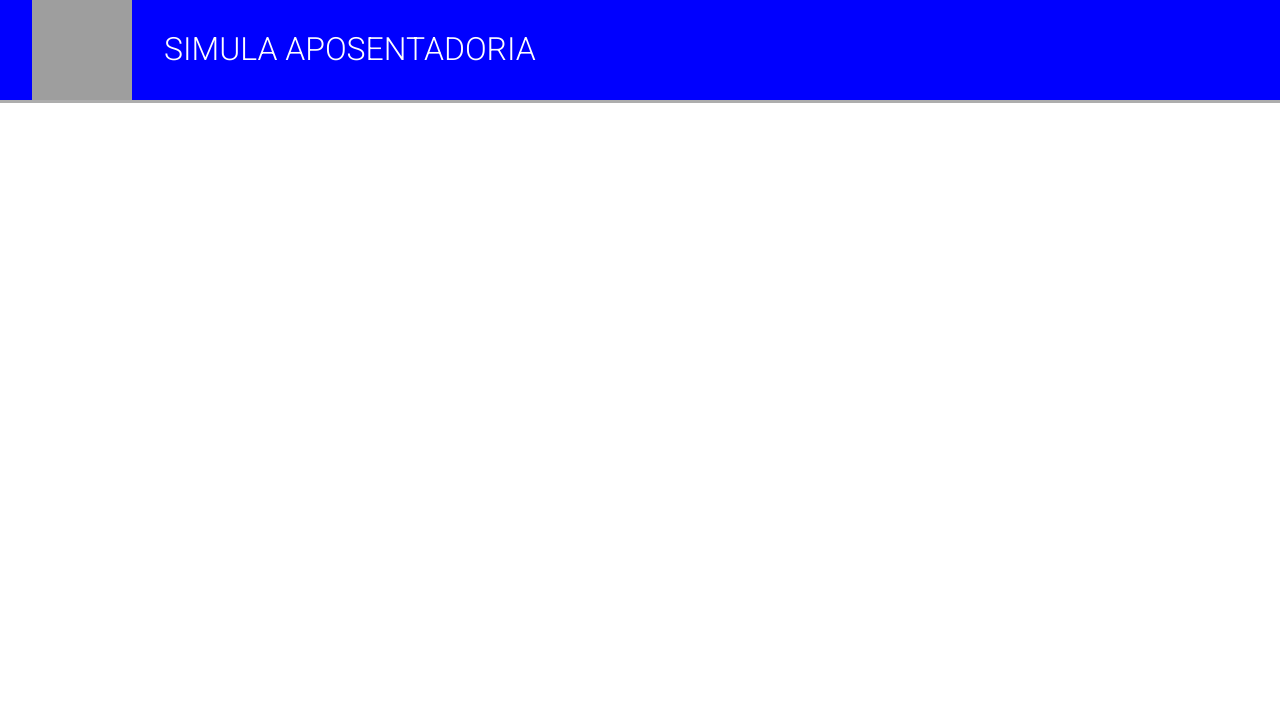
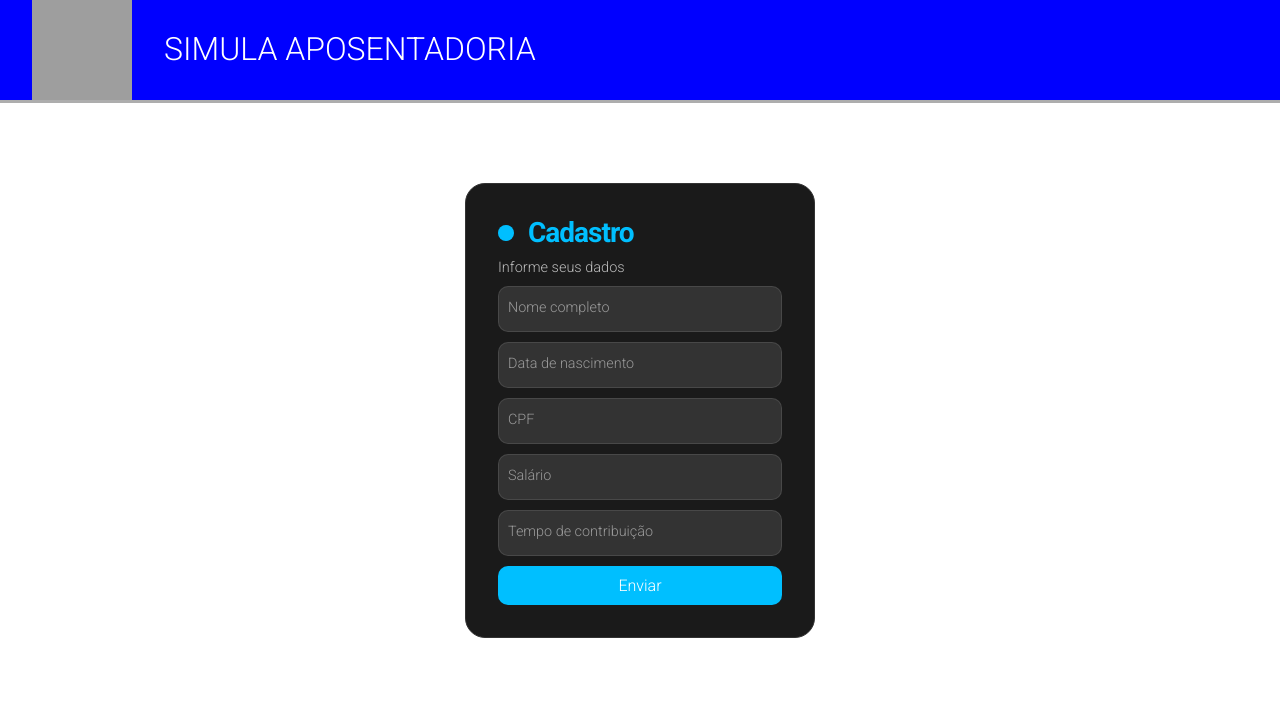
Before and after one commit to Eduvale007/Projeto_2semestre_c.c, a plain HTML site: page index.html in a window 1280 px wide. Drawn offline with Linux system fonts and the light colour scheme; grey boxes are pictures that could not be loaded.

Commit message:
criacao Formulario

```diff
--- /dev/null
+++ b/css/form.css
@@ -0,0 +1,145 @@
+.main__form{
+    display: flex;
+    justify-content: center;
+    padding: 5rem;
+    width: 100%;
+}
+
+.form {
+    display: flex;
+    flex-direction: column;
+    gap: 10px;
+    max-width: 350px;
+    width: 100%;
+    padding: 2rem;
+    border-radius: 20px;
+    position: relative;
+    background-color: #1a1a1a;
+    color: #fff;
+    border: 1px solid #333;
+  }
+
+  .title {
+    font-size: 28px;
+    font-weight: 600;
+    letter-spacing: -1px;
+    position: relative;
+    display: flex;
+    align-items: center;
+    padding-left: 30px;
+    color: #00bfff;
+  }
+
+  .title::before {
+    width: 18px;
+    height: 18px;
+  }
+
+  .title::after {
+    width: 18px;
+    height: 18px;
+    animation: pulse 1s linear infinite;
+  }
+
+  .title::before,
+  .title::after {
+    position: absolute;
+    content: "";
+    height: 16px;
+    width: 16px;
+    border-radius: 50%;
+    left: 0px;
+    background-color: #00bfff;
+  }
+
+  .message,
+  .signin {
+    font-size: 14.5px;
+    color: rgba(255, 255, 255, 0.7);
+  }
+
+  .signin {
+    text-align: center;
+  }
+
+  .signin a:hover {
+    text-decoration: underline royalblue;
+  }
+
+  .signin a {
+    color: #00bfff;
+  }
+
+  .flex {
+    display: flex;
+    width: 100%;
+    gap: 6px;
+  }
+
+  .form label {
+    position: relative;
+  }
+
+  .form label .input {
+    background-color: #333;
+    color: #fff;
+    width: 100%;
+    padding: 20px 05px 05px 10px;
+    outline: 0;
+    border: 1px solid rgba(105, 105, 105, 0.397);
+    border-radius: 10px;
+  }
+
+  .form label .input + span {
+    color: rgba(255, 255, 255, 0.5);
+    position: absolute;
+    left: 10px;
+    top: 0px;
+    font-size: 0.9em;
+    cursor: text;
+    transition: 0.3s ease;
+  }
+
+  .form label .input:placeholder-shown + span {
+    top: 12.5px;
+    font-size: 0.9em;
+  }
+
+  .form label .input:focus + span,
+  .form label .input:valid + span {
+    color: #00bfff;
+    top: 0px;
+    font-size: 0.7em;
+    font-weight: 600;
+  }
+
+  .input {
+    font-size: medium;
+  }
+
+  .submit {
+    border: none;
+    outline: none;
+    padding: 10px;
+    border-radius: 10px;
+    color: #fff;
+    font-size: 16px;
+    transform: .3s ease;
+    background-color: #00bfff;
+  }
+
+  .submit:hover {
+    background-color: #00bfff96;
+  }
+
+  @keyframes pulse {
+    from {
+      transform: scale(0.9);
+      opacity: 1;
+    }
+
+    to {
+      transform: scale(1.8);
+      opacity: 0;
+    }
+  }
--- a/index.html
+++ b/index.html
@@ -4,6 +4,7 @@
     <meta charset="UTF-8">
     <meta name="viewport" content="width=device-width, initial-scale=1.0">
     <link rel="stylesheet" href="css/header.css"/>
+    <link rel="stylesheet" href="css/form.css"/>
     <link rel="preconnect" href="https://fonts.googleapis.com">
 <link rel="preconnect" href="https://fonts.gstatic.com" crossorigin>
 <link href="https://fonts.googleapis.com/css2?family=Roboto:ital,wght@0,100;0,300;0,400;0,500;0,700;0,900;1,100;1,300;1,400;1,500;1,700;1,900&display=swap" rel="stylesheet">
@@ -15,7 +16,42 @@
         <h1>Simula Aposentadoria</h1>
     </header>
 
-    <main></main>
+    <main>
+
+        <section class="main__form">
+
+            <form class="form">
+                <p class="title">Cadastro </p>
+                <p class="message">Informe seus dados </p>
+
+                <label>
+                    <input class="input" type="text" placeholder="" required="">
+                    <span>Nome completo</span>
+                </label>
+                <label>
+                    <input class="input" type="data" placeholder="" required="">
+                    <span>Data de nascimento</span>
+                </label>
+
+                <label>
+                    <input class="input" type="text" placeholder="" required="">
+                    <span>CPF</span>
+                </label>
+                <label>
+                    <input class="input" type="number" placeholder="" required="">
+                    <span>Salário</span>
+                </label>
+                <label>
+                    <input class="input" type="data" placeholder="" required="">
+                    <span>Tempo de contribuição</span>
+                </label>
+
+                <button class="submit">Enviar</button>
+
+            </form>
+        </section>
+
+    </main>
 
 </body>
 </html>
```
